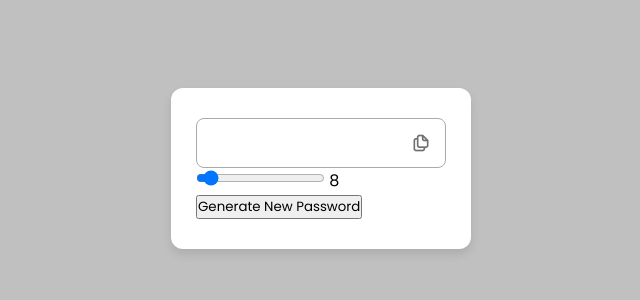
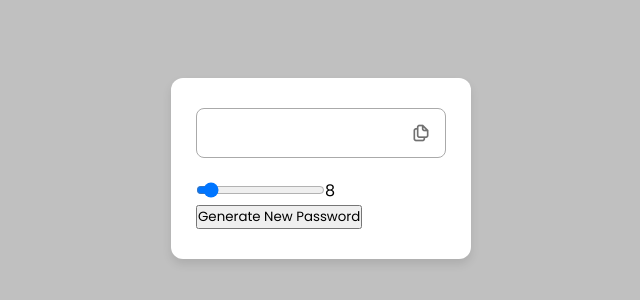
Before and after one commit to BiwashGurung/Password-Generator, a plain HTML site: page index.html in a window 1280 px wide. Shown: the part 232-532 px from the top of the page, without its empty margins (319-959 px from the left). Drawn offline with nearby package versions, Linux system fonts and the light colour scheme.

Commit message:
feat : styled range-box

```diff
--- a/style.css
+++ b/style.css
@@ -46,5 +46,10 @@ body {
   transform: translateY(-50%);
 }
 .copy-icon:hover {
-  color: #826afb;
+  color: #191970;
 }
+.wrapper .range-box {
+  display: flex;
+  align-items: center;
+  margin-top: 20px;
+}
```
